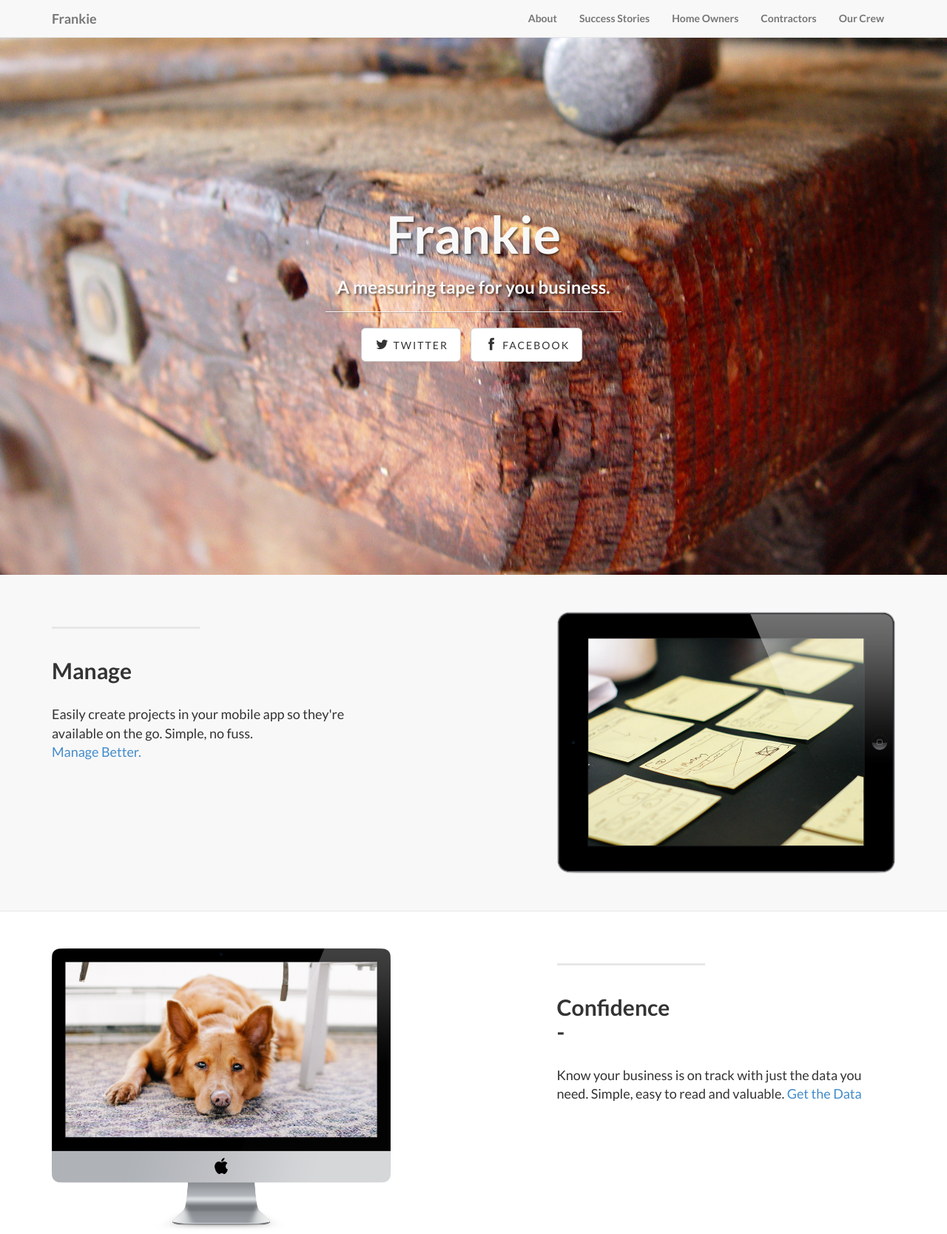
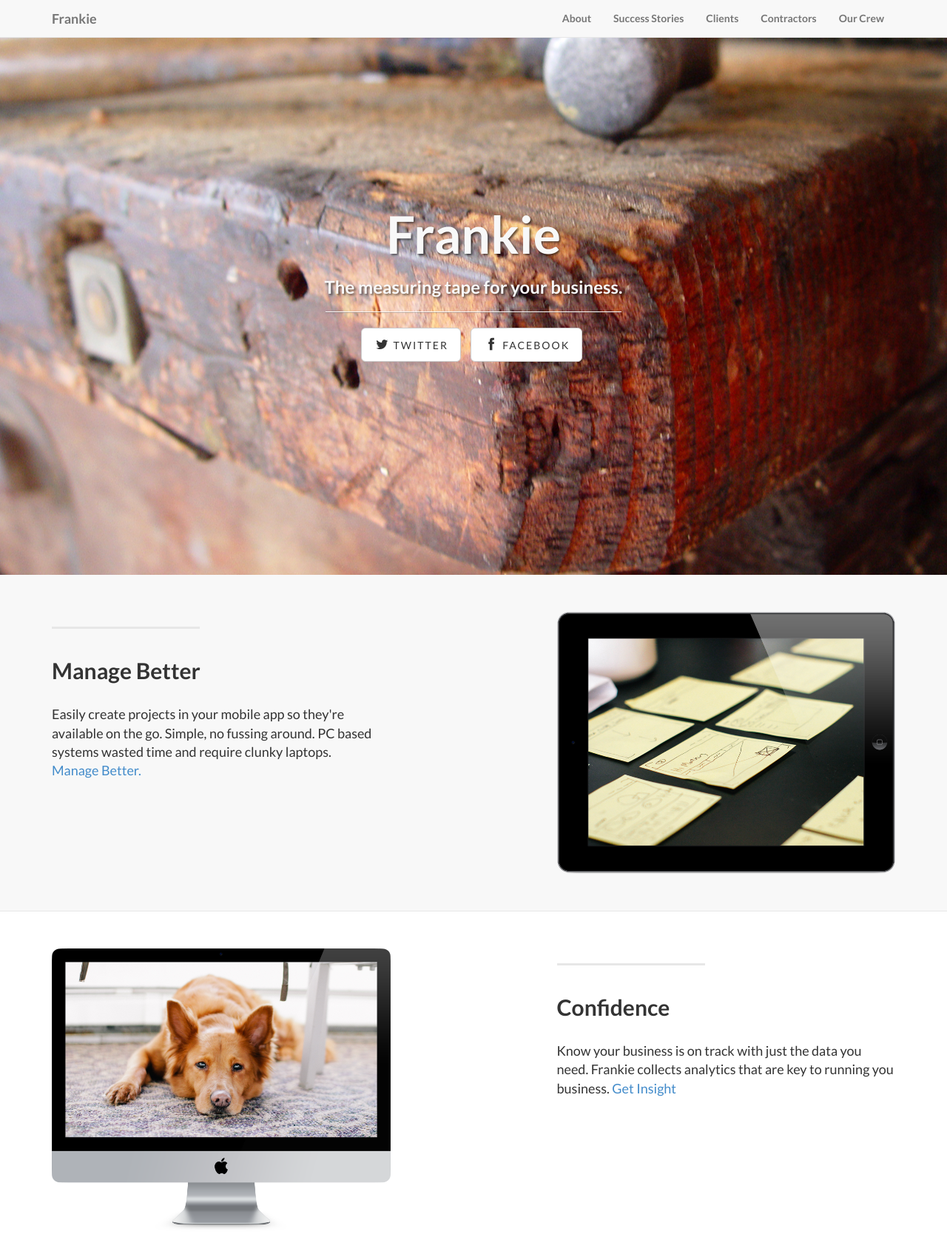
Before and after one commit to FrankieDoesIt/website, a plain HTML site: page index.html in a window 1280 px wide. Shown: the top 1668 px of the page at 74% size. Drawn offline with Linux system fonts and the light colour scheme.

Commit message:
Many small changes to index.

```diff
--- a/index.html
+++ b/index.html
@@ -16,7 +16,7 @@
     <meta charset="utf-8">
     <meta name="viewport" content="width=device-width, initial-scale=1.0">
     <meta name="description" content="">
-    <meta name="author" content="">
+    <meta name="Ryan Stellar" content="Frankie is a mobile application for managing odd-jobs and contract work; it allows clients and contractors to communicate socially while handling key business process like planning, billing, payment and document management.">
 
     <title>Frankie. Job, done.</title>
 
@@ -53,7 +53,7 @@
                     </li>
                     <li><a href="#services">Success Stories</a>
                     </li>
-                    <li><a href="#contact">Home Owners</a>
+                    <li><a href="#contact">Clients</a>
                     </li>
                     <li><a href="#contact">Contractors</a>
                     </li>
@@ -74,7 +74,7 @@
                 <div class="col-lg-12">
                     <div class="intro-message">
                         <h1>Frankie</h1>
-                        <h3>A measuring tape for you business.</h3>
+                        <h3>The measuring tape for your business.</h3>
                         <hr class="intro-divider">
                         <ul class="list-inline intro-social-buttons">
                             <li><a href="https://twitter.com/SBootstrap" class="btn btn-default btn-lg"><i class="fa fa-twitter fa-fw"></i> <span class="network-name">Twitter</span></a>
@@ -100,8 +100,8 @@
                 <div class="col-lg-5 col-sm-6">
                     <hr class="section-heading-spacer">
                     <div class="clearfix"></div>
-                    <h2 class="section-heading">Manage</h2>
-                    <p class="lead">Easily create projects in your mobile app so they're available on the go. Simple, no fuss.</br><a target="_blank" href="http://join.deathtothestockphoto.com/">Manage Better.</a></p>
+                    <h2 class="section-heading">Manage Better</h2>
+                    <p class="lead">Easily create projects in your mobile app so they're available on the go. Simple, no fussing around. PC based systems wasted time and require clunky laptops.</br><a target="_blank" href="http://join.deathtothestockphoto.com/">Manage Better.</a></p>
                 </div>
                 <div class="col-lg-5 col-lg-offset-2 col-sm-6">
                     <img class="img-responsive" src="img/ipad.png" alt="">
@@ -122,9 +122,8 @@
                 <div class="col-lg-5 col-lg-offset-1 col-sm-push-6  col-sm-6">
                     <hr class="section-heading-spacer">
                     <div class="clearfix"></div>
-                    <h2 class="section-heading">Confidence
-                        <br>-</h2>
-                    <p class="lead">Know your business is on track with just the data you need. Simple, easy to read and valuable.<a target="_blank" href="http://www.psdcovers.com/"> Get the Data</p></a>
+                    <h2 class="section-heading">Confidence</h2>
+                    <p class="lead">Know your business is on track with just the data you need. Frankie collects analytics that are key to running you business.<a target="_blank" href="http://www.psdcovers.com/"> Get Insight</p></a>
                 </div>
                 <div class="col-lg-5 col-sm-pull-6  col-sm-6">
                     <img class="img-responsive" src="img/doge.png" alt="">
@@ -169,9 +168,9 @@
                 </div>
                 <div class="col-lg-6">
                     <ul class="list-inline banner-social-buttons">
-                        <li><a href="https://twitter.com/SBootstrap" class="btn btn-default btn-lg"><i class="fa fa-twitter fa-fw"></i> <span class="network-name">Twitter</span></a>
+                        <li><a href="https://twitter.com/frankiedoesit" class="btn btn-default btn-lg"><i class="fa fa-twitter fa-fw"></i> <span class="network-name">Twitter</span></a>
                         </li>
-                        <li><a href="https://facebook.com/" class="btn btn-default btn-lg"><i class="fa fa-facebook fa-fw"></i> <span class="network-name">Facebook</span></a>
+                        <li><a href="https://facebook.com/frankiedoesit" class="btn btn-default btn-lg"><i class="fa fa-facebook fa-fw"></i> <span class="network-name">Facebook</span></a>
                         </li>
                     </ul>
                 </div>
@@ -200,7 +199,7 @@
                         <li><a href="#contact">Contact</a>
                         </li>
                     </ul>
-                    <p class="copyright text-muted small">Copyright &copy; Your Company 2013. All Rights Reserved</p>
+                    <p class="copyright text-muted small">Copyright &copy; Frankie, Inc. 2013. All Rights Reserved</p>
                 </div>
             </div>
         </div>
```
